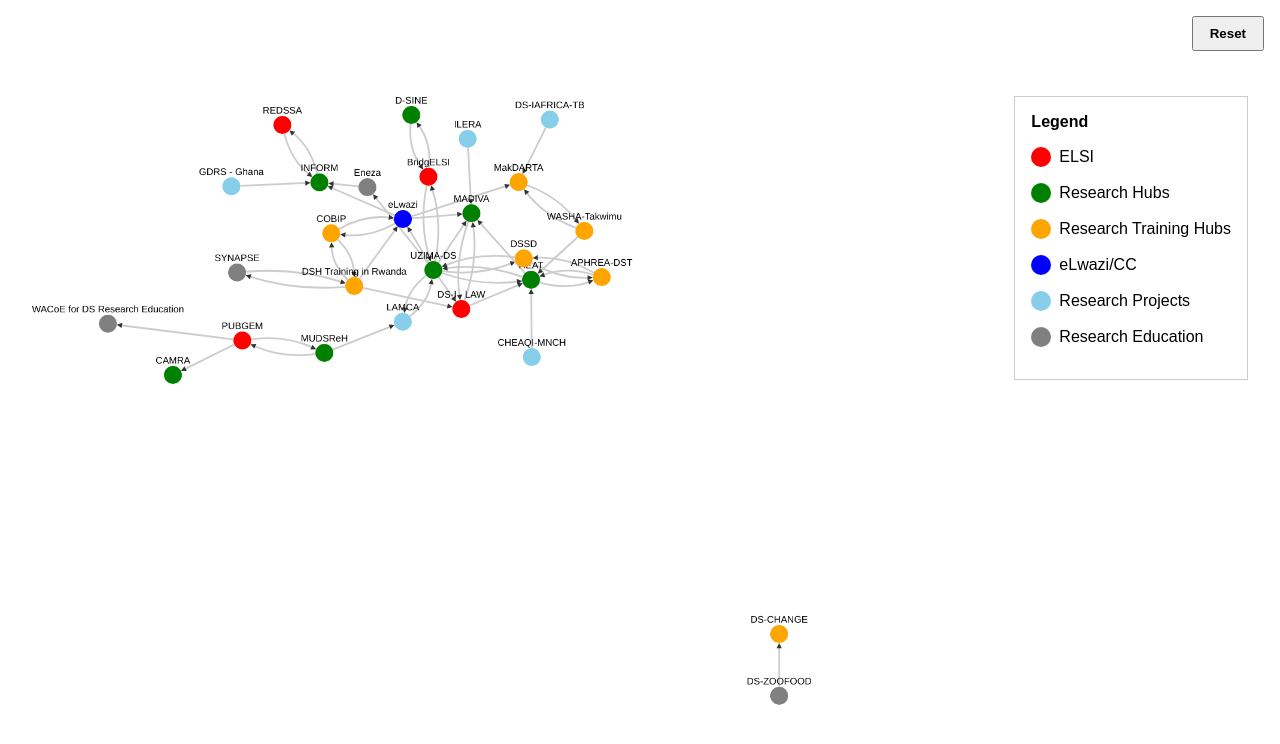
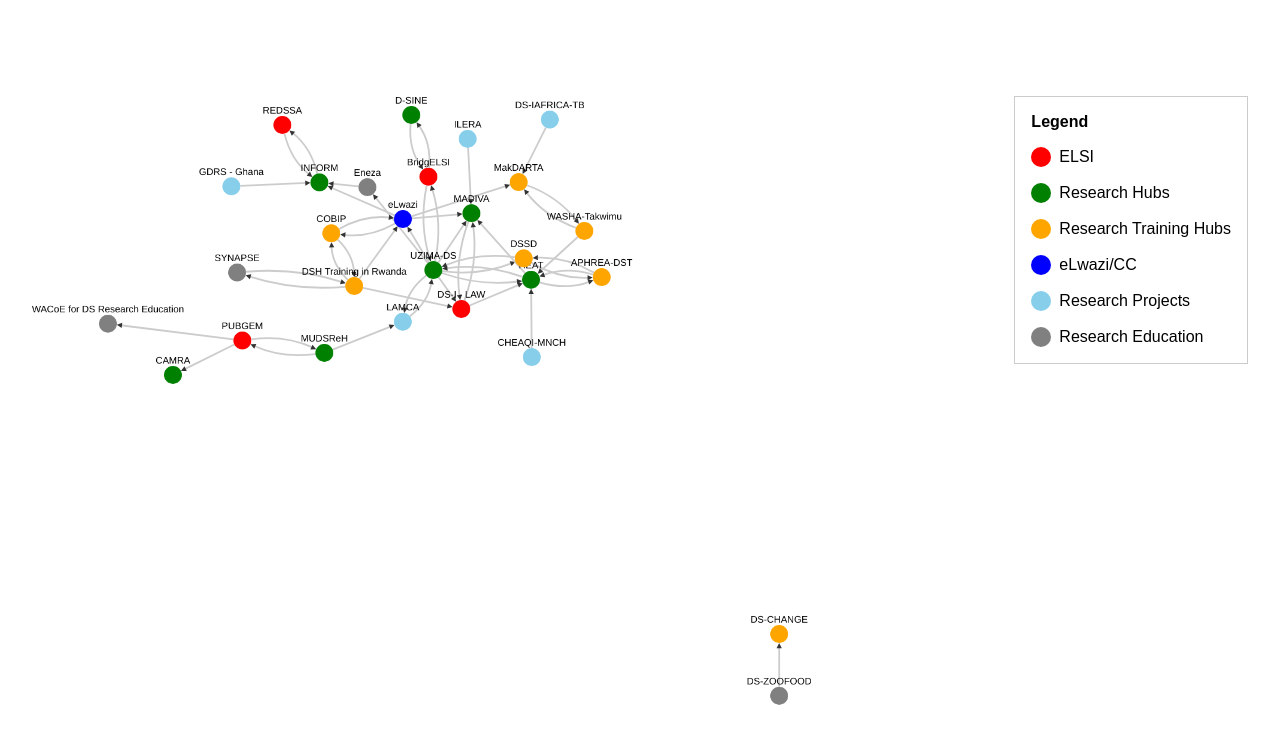
Before and after one commit to github-dsiafrica/CytoscapePartnerships, a website built with Vite: page index.html in a window 1280 px wide. Built offline with nearby package versions, Linux system fonts and the light colour scheme.

Commit message:
Removes bottom padding.

```diff
--- a/index.html
+++ b/index.html
@@ -13,7 +13,7 @@
 		<main>
 			<!-- <h1>DS-I Africa Internal Partnerships</h1> -->
 
-			<button id="fit">Reset</button>
+			<!-- <button id="fit">Reset</button> -->
 
 			<div class="legend">
 				<p>Legend</p>
--- a/style.css
+++ b/style.css
@@ -56,6 +56,9 @@ h1 {
 	padding-bottom: 1rem;
 	align-items: center;
 }
+.legend li:last-of-type {
+	padding: 0;
+}
 
 .legend li div {
 	width: 20px;
```
